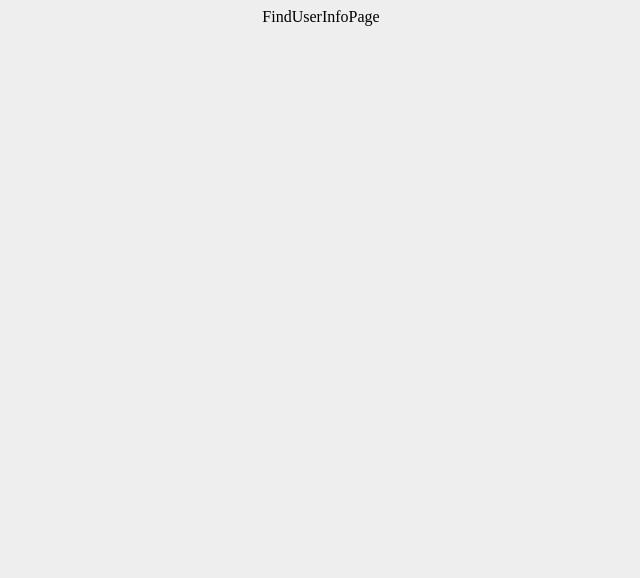
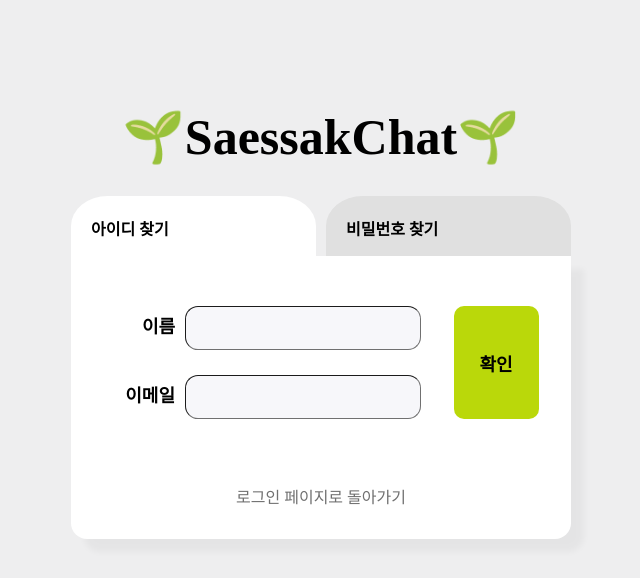
Before and after one commit to saessak-study/saessak-chat-front, a React (Create React App) app: page /FindUserInfoPage in a window 1280 px wide. Shown: the top 578 px of the page, without its empty margins (319-959 px from the left). Built offline with nearby package versions, Linux system fonts and the light colour scheme.

Commit message:
feat: user ID/PW 찾기 페이지 구성 완료

```diff
--- /dev/null
+++ b/src/components/Common/CommonInput.js
@@ -0,0 +1,38 @@
+import React, { useState } from 'react';
+import styles from '../Common/css/CommonInput.module.css';
+import Modal from './Modal';
+
+/**
+ * * 로그인 및 ID,PW 찾기에서 재사용 가능
+ * * label태그 안 children만 props로 받아오면 됨
+ * TODO: Modal 수정 및 보완 필요(데이터 바인딩)
+ */
+const CommonInput = ({ topLabel, bottomLable }) => {
+  const [modal, setModal] = useState(false);
+
+  const modalHandler = () => {
+    setModal(!modal);
+  };
+  return (
+    <div className={styles.input_container}>
+      <div className={styles.input_form_box}>
+        <div className={styles.input_info}>
+          <label>
+            {topLabel}
+            <input />
+          </label>
+          <label>
+            {bottomLable}
+            <input />
+          </label>
+        </div>
+        <div className={styles.check_btn_container}>
+          <button onClick={modalHandler}>확인</button>
+        </div>
+      </div>
+      <Modal modalHandler={modalHandler} modal={modal} />
+    </div>
+  );
+};
+
+export default CommonInput;
--- /dev/null
+++ b/src/components/Common/CommonInput.module.scss
@@ -0,0 +1,57 @@
+.input_container {
+  display: flex;
+  box-sizing: border-box;
+}
+
+.input_form_box {
+  display: flex;
+  flex-direction: row;
+  flex: 1;
+}
+
+.input_info {
+  display: flex;
+  flex-direction: column;
+  flex: 0.7;
+  text-align: right;
+  margin: 50px 0px 40px;
+
+  input {
+    border-radius: 13px;
+    border-width: 1px;
+    border-color: #707070;
+    border-width: 1px;
+    background-color: #f7f7fa;
+    width: 230px;
+    height: 40px;
+    align-items: flex-end;
+    margin-left: 10px;
+  }
+
+  input:first-child {
+    margin-bottom: 25px;
+  }
+
+  label {
+    font-size: 18px;
+    font-weight: bold;
+  }
+}
+
+.check_btn_container {
+  display: flex;
+  flex: 0.3;
+  justify-content: space-around;
+
+  button {
+    height: 113px;
+    width: 85px;
+    margin-top: 50px;
+    border: none;
+    border-radius: 10px;
+    border-color: #bad80a;
+    background-color: #bad80a;
+    font-size: 18px;
+    font-weight: bold;
+  }
+}
--- /dev/null
+++ b/src/components/Common/Modal.js
@@ -0,0 +1,23 @@
+import React from 'react';
+import styles from './css/Modal.module.css';
+
+/**
+ * * ID, PW 찾을 때 사용되는 모달
+ * TODO: 하드 코딩된 부분 ID,PW 에 따라 text변경 보완 필요
+ */
+const Modal = ({ modal, modalHandler }) => {
+  return (
+    <div className={`${modal ? styles.modal : styles.hidden}`}>
+      <div className={styles.modal_overlay}></div>
+      <div className={styles.modal_content}>
+        아이디는
+        <br /> 123456입니다
+      </div>
+      <div className={styles.modal_close_button}>
+        <button onClick={modalHandler}>확인 후 닫기</button>
+      </div>
+    </div>
+  );
+};
+
+export default Modal;
--- /dev/null
+++ b/src/components/Common/Modal.module.scss
@@ -0,0 +1,52 @@
+.modal {
+  position: fixed;
+  top: 0;
+  left: 0;
+  width: 100%;
+  height: 100%;
+  display: flex;
+  align-items: center;
+  justify-content: center;
+}
+
+.modal_overlay {
+  background-color: rgba(0, 0, 0, 0.5);
+  width: 100%;
+  height: 100%;
+  position: absolute;
+}
+
+.modal_content {
+  display: flex;
+  flex-direction: column;
+  background-color: white;
+  font-size: 20px;
+  font-weight: 500;
+  position: relative;
+  padding: 30px 100px 60px;
+  border-radius: 12px;
+  width: 15%;
+  text-align: center;
+  top: 0;
+}
+
+.modal_close_button {
+  position: absolute;
+
+  button {
+    display: block;
+    position: relative;
+    top: 36px;
+    width: 230px;
+    height: 40px;
+    background-color: #bad80a;
+    font-size: 16px;
+    font-weight: 500;
+    border: none;
+    border-radius: 16px;
+  }
+}
+
+.hidden {
+  display: none;
+}
--- /dev/null
+++ b/src/components/Common/css/CommonInput.module.css
@@ -0,0 +1,53 @@
+.input_container {
+  display: flex;
+  box-sizing: border-box;
+}
+
+.input_form_box {
+  display: flex;
+  flex-direction: row;
+  flex: 1;
+}
+
+.input_info {
+  display: flex;
+  flex-direction: column;
+  flex: 0.7;
+  text-align: right;
+  margin: 50px 0px 40px;
+}
+.input_info input {
+  border-radius: 13px;
+  border-width: 1px;
+  border-color: #707070;
+  border-width: 1px;
+  background-color: #f7f7fa;
+  width: 230px;
+  height: 40px;
+  align-items: flex-end;
+  margin-left: 10px;
+}
+.input_info input:first-child {
+  margin-bottom: 25px;
+}
+.input_info label {
+  font-size: 18px;
+  font-weight: bold;
+}
+
+.check_btn_container {
+  display: flex;
+  flex: 0.3;
+  justify-content: space-around;
+}
+.check_btn_container button {
+  height: 113px;
+  width: 85px;
+  margin-top: 50px;
+  border: none;
+  border-radius: 10px;
+  border-color: #bad80a;
+  background-color: #bad80a;
+  font-size: 18px;
+  font-weight: bold;
+}
--- /dev/null
+++ b/src/components/Common/css/Modal.module.css
@@ -0,0 +1,51 @@
+.modal {
+  position: fixed;
+  top: 0;
+  left: 0;
+  width: 100%;
+  height: 100%;
+  display: flex;
+  align-items: center;
+  justify-content: center;
+}
+
+.modal_overlay {
+  background-color: rgba(0, 0, 0, 0.5);
+  width: 100%;
+  height: 100%;
+  position: absolute;
+}
+
+.modal_content {
+  display: flex;
+  flex-direction: column;
+  background-color: white;
+  font-size: 20px;
+  font-weight: 500;
+  position: relative;
+  padding: 30px 100px 60px;
+  border-radius: 12px;
+  width: 15%;
+  text-align: center;
+  top: 0;
+}
+
+.modal_close_button {
+  position: absolute;
+}
+.modal_close_button button {
+  display: block;
+  position: relative;
+  top: 36px;
+  width: 230px;
+  height: 40px;
+  background-color: #bad80a;
+  font-size: 16px;
+  font-weight: 500;
+  border: none;
+  border-radius: 16px;
+}
+
+.hidden {
+  display: none;
+}
--- a/src/pages/FindUserInfoPage.js
+++ b/src/pages/FindUserInfoPage.js
@@ -1,9 +1,39 @@
-import React from 'react'
+import React, { useState } from 'react';
+import CommonInput from '../components/Common/CommonInput';
+import styles from '../style/css/findUserInfoPage.module.css';
 
 const FindUserInfoPage = () => {
+  const [toggle, setToggle] = useState(true);
+
+  const toggleHandler = () => {
+    setToggle(!toggle);
+  };
+
   return (
-    <div>FindUserInfoPage</div>
-  )
-}
+    <div className={styles.app}>
+      <div className={styles.app_name}>🌱SaessakChat🌱</div>
+      <div className={styles.findInfo_box} onClick={toggleHandler}>
+        <div
+          className={`${toggle ? styles.findId : styles.findIdAndPw_toggle}`}
+        >
+          <span>아이디 찾기</span>
+        </div>
+        <div
+          className={`${toggle ? styles.findIdAndPw_toggle : styles.findPw}`}
+        >
+          <span>비밀번호 찾기</span>
+        </div>
+      </div>
+      <div className={styles.findIdAndPw_container}>
+        {toggle ? (
+          <CommonInput topLabel="이름" bottomLable="이메일" />
+        ) : (
+          <CommonInput topLabel="아이디" bottomLable="이메일" />
+        )}
+        <div className={styles.navigate_text}>로그인 페이지로 돌아가기</div>
+      </div>
+    </div>
+  );
+};
 
-export default FindUserInfoPage
+export default FindUserInfoPage;
--- /dev/null
+++ b/src/style/css/findUserInfoPage.module.css
@@ -0,0 +1,81 @@
+body {
+  display: flex;
+  flex-direction: column;
+  align-items: center;
+  background-color: #eeeeef;
+}
+
+.app {
+  padding: 100px 0px;
+}
+
+.app_name {
+  text-align: center;
+  color: black;
+  font-size: 50px;
+  font-weight: bold;
+  margin-bottom: 30px;
+}
+
+.findIdAndPw_container {
+  display: flex;
+  flex-direction: column;
+  background-color: white;
+  border-radius: 16px;
+  border-top-left-radius: 0%;
+  border-top-right-radius: 0%;
+  border-width: 2px;
+  border-color: #707070;
+  box-shadow: 13px 13px 6px 0 rgba(0, 0, 0, 0.04);
+  width: 500px;
+  height: 283px;
+}
+
+.findInfo_box {
+  display: flex;
+  justify-content: space-between;
+}
+
+.findId {
+  height: 60px;
+  width: 245px;
+  background-color: white;
+  border-radius: 15% 15% 10% 10%/50% 50% 0% 0%;
+}
+.findId span {
+  display: block;
+  padding: 20px 0 0 20px;
+  font-weight: 600;
+}
+
+.findPw {
+  height: 60px;
+  width: 245px;
+  background-color: white;
+  border-radius: 15% 15% 10% 10%/50% 50% 0% 0%;
+}
+.findPw span {
+  display: block;
+  padding: 20px 0 0 20px;
+  font-weight: 600;
+}
+
+.findIdAndPw_toggle {
+  height: 60px;
+  width: 245px;
+  background-color: #e0e0e0;
+  border-radius: 15% 15% 10% 10%/50% 50% 0% 0%;
+}
+.findIdAndPw_toggle span {
+  display: block;
+  padding: 20px 0 0 20px;
+  font-weight: 600;
+}
+
+.navigate_text {
+  display: flex;
+  align-items: center;
+  justify-content: center;
+  box-sizing: border-box;
+  color: #707070;
+}
--- a/src/style/css/loginPage.module.css
+++ b/src/style/css/loginPage.module.css
@@ -3,7 +3,7 @@ body {
   display: flex;
   flex-direction: column;
   align-items: center;
-  background-color: #EEEEEF;
+  background-color: #eeeeef;
 }
 
 .app {
--- /dev/null
+++ b/src/style/findUserInfoPage.module.scss
@@ -0,0 +1,84 @@
+body {
+  display: flex;
+  flex-direction: column;
+  align-items: center;
+  background-color: #eeeeef;
+}
+
+.app {
+  padding: 100px 0px;
+}
+
+.app_name {
+  text-align: center;
+  color: black;
+  font-size: 50px;
+  font-weight: bold;
+  margin-bottom: 30px;
+}
+
+.findIdAndPw_container {
+  display: flex;
+  flex-direction: column;
+  background-color: white;
+  border-radius: 16px;
+  border-top-left-radius: 0%;
+  border-top-right-radius: 0%;
+  border-width: 2px;
+  border-color: #707070;
+  box-shadow: 13px 13px 6px 0 rgba(0, 0, 0, 0.04);
+  width: 500px;
+  height: 283px;
+}
+
+.findInfo_box {
+  display: flex;
+  justify-content: space-between;
+}
+
+.findId {
+  height: 60px;
+  width: 245px;
+  background-color: white;
+  border-radius: 15% 15% 10% 10% / 50% 50% 0% 0%;
+
+  span {
+    display: block;
+    padding: 20px 0 0 20px;
+    font-weight: 600;
+  }
+}
+
+.findPw {
+  height: 60px;
+  width: 245px;
+  background-color: white;
+  border-radius: 15% 15% 10% 10% / 50% 50% 0% 0%;
+
+  span {
+    display: block;
+    padding: 20px 0 0 20px;
+    font-weight: 600;
+  }
+}
+
+.findIdAndPw_toggle {
+  height: 60px;
+  width: 245px;
+  background-color: #e0e0e0;
+  border-radius: 15% 15% 10% 10% / 50% 50% 0% 0%;
+
+  span {
+    display: block;
+    padding: 20px 0 0 20px;
+    font-weight: 600;
+  }
+}
+
+.navigate_text {
+  display: flex;
+  align-items: center;
+  justify-content: center;
+  box-sizing: border-box;
+  color: #707070;
+}
```
Also changed, not shown: src/App.js (+8 -8 lines), 1 other file (tests, documents, lock files or other folders).
